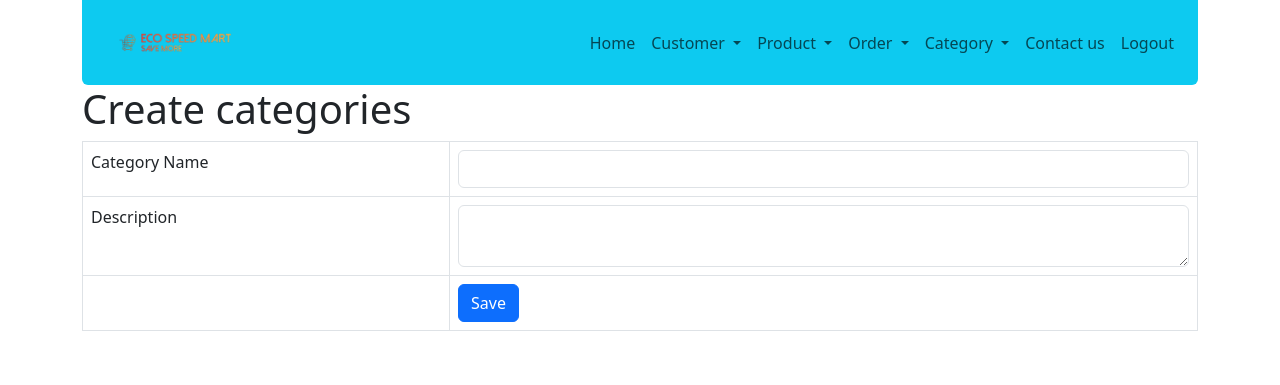
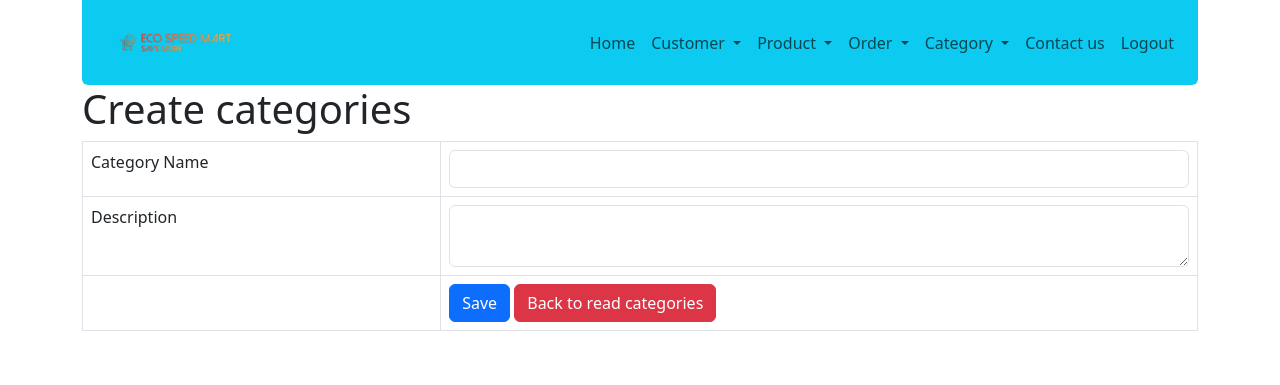
Before and after one commit to CheongBooHeng/Web-Application-Development, a PHP site: page /categories_create.php in a window 1280 px wide. Shown: the top 385 px of the page. Run offline with PHP 8.4, Linux system fonts and the light colour scheme; the visitor is signed in with stand-in values (Sample User, id 1).

Commit message:
add back button for categories create

```diff
--- a/project/categories_create.php
+++ b/project/categories_create.php
@@ -85,6 +85,7 @@
                     <td></td>
                     <td>
                         <input type='submit' value='Save' class='btn btn-primary' />
+                        <a href='categories_read.php' class='btn btn-danger'>Back to read categories</a>
                     </td>
                 </tr>
                 <script src="https://cdn.jsdelivr.net/npm/bootstrap@5.3.0/dist/js/bootstrap.bundle.min.js" integrity="sha384-geWF76RCwLtnZ8qwWowPQNguL3RmwHVBC9FhGdlKrxdiJJigb/j/68SIy3Te4Bkz" crossorigin="anonymous"></script>
```
Also changed, not shown: project/uploads/21c7042c62ab1a58c7360eaaaacf243813280738-personal.png (deleted), project/uploads/2e82e343eebd389b51be6f83c40bcfb0f5584709-profilepic4.jpg (added), project/uploads/89d825653d3da9b8dd171363614611554d654d8c-qiansheng.jpg (deleted), project/uploads/9180ad1430d75778ee4fb40aa8471b13c5ef1037-profilepic3.jpg (added), project/uploads/be52fda8cfc947da37fab121eb4457df99f2723f-profilepic5.jpg (added), project/uploads/e02d6c1c060a17087e61e8abbe3660656de7e32f-kuihenghh.jpg (deleted).
